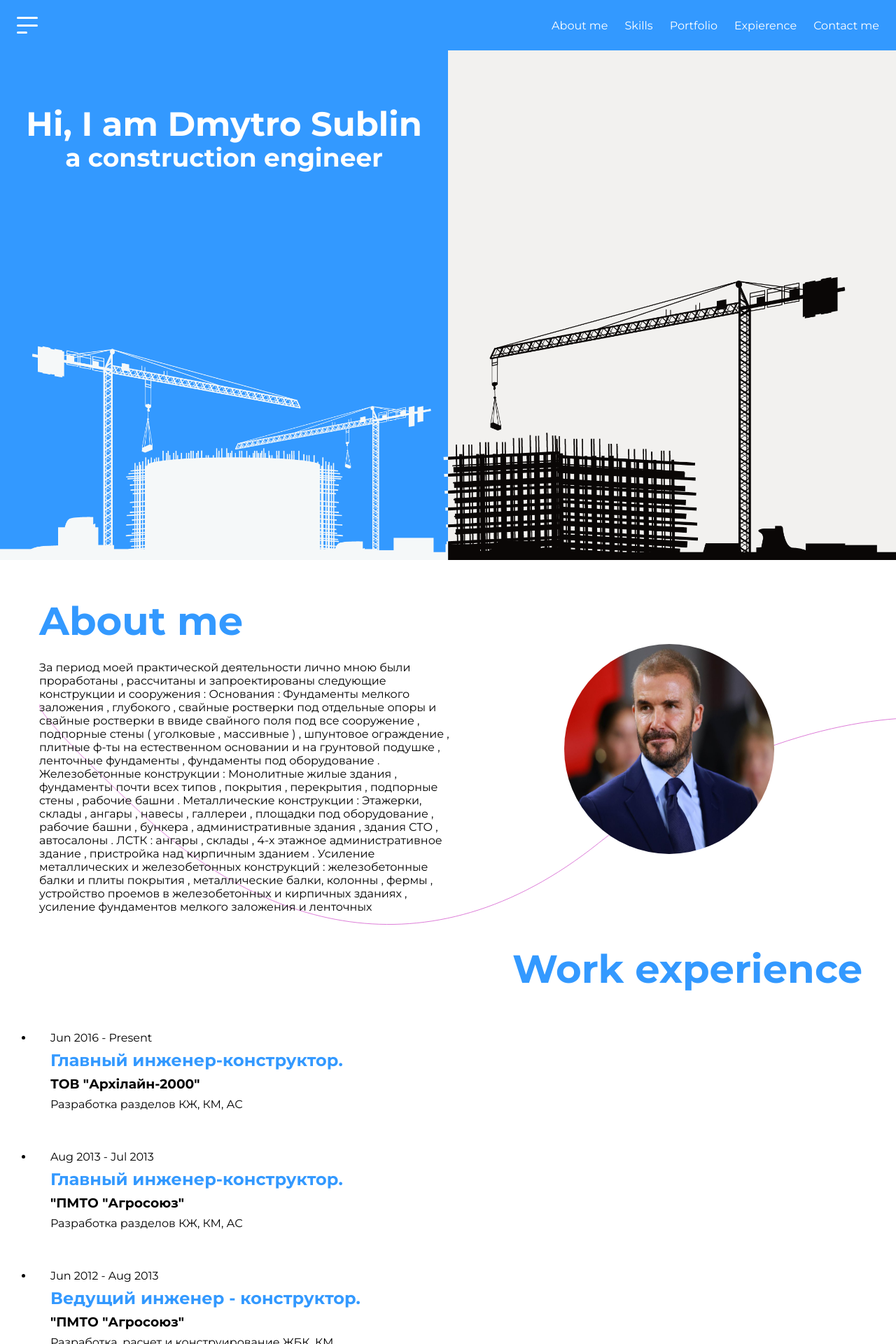
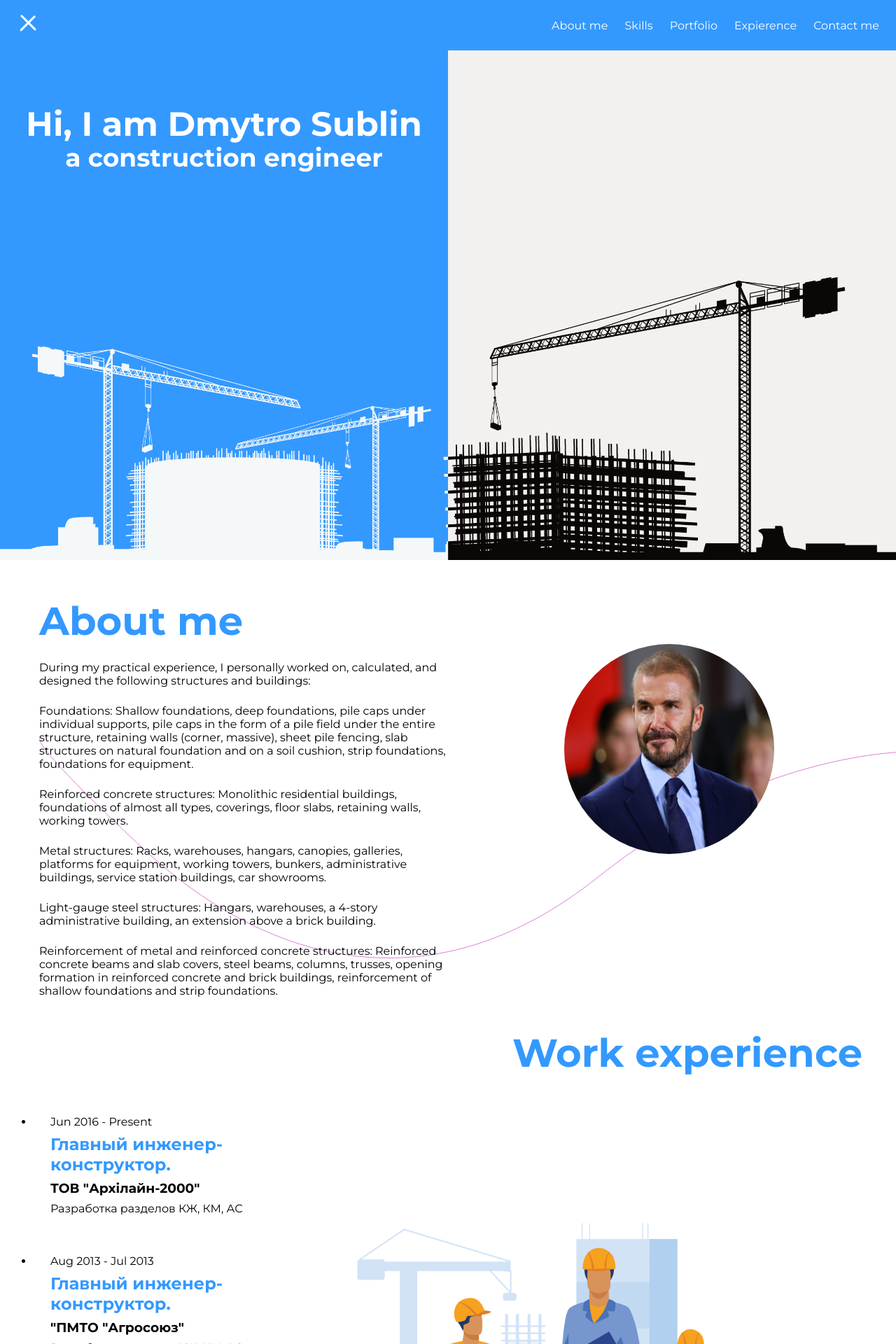
Before and after one commit to vladyslavZinchenko77/dsablin-engineer, a React (Vite) app: page / in a window 1280 px wide. Shown: the top 1920 px of the page at 70% size. Built offline with nearby package versions, Linux system fonts and the light colour scheme.

Commit message:
some refactoring code

```diff
--- a/src/App.tsx
+++ b/src/App.tsx
@@ -5,6 +5,7 @@ import About from './components/ui/About/About';
 import Experience from './components/ui/Experience/Experience';
 import Portfolio from './components/ui/Portfolio/Portfolio';
 import Skills from './components/ui/Skills/Skills';
+import Contacts from './components/ui/Contacts/Contacts';
 
 function App() {
   return (
@@ -15,6 +16,7 @@ function App() {
       <Experience />
       <Skills />
       <Portfolio />
+      <Contacts />
       <Footer />
     </>
   );
--- a/src/components/common/BurgerMenuIcon/BurgerMenuIcon.scss
+++ b/src/components/common/BurgerMenuIcon/BurgerMenuIcon.scss
@@ -12,11 +12,13 @@
         height: 3px;
         background-color: #fff;
         border-radius: 10px;
+        transition: 0.4s;
     }
     .burger-icon__second{
         height: 3px;
         background-color: #fff;
         border-radius: 10px;
+        transition: 0.4s;
     }
     .burger-icon__third{
         height: 3px;
@@ -32,3 +34,36 @@
         }
     }
 }
+
+
+
+
+
+.burger-icon-open{
+  width: 30px;
+  height: 24px;
+  display: flex;
+  justify-content: space-between;
+  flex-direction: column;
+  background-color: $main-blue;
+  cursor: pointer;
+  .burger-icon__firtst{
+      height: 3px;
+      background-color: #fff;
+      border-radius: 10px;
+      transform: rotate(-45deg) translate(-5px, 6px);
+      transition: 0.4s;
+  }
+  .burger-icon__second{
+      height: 3px;
+      background-color: #fff;
+      border-radius: 10px;
+      transform: rotate(45deg) translate(-9px, -11px);
+      transition: 0.4s;
+  }
+  .burger-icon__third{
+     display: none;
+     transition: 0.4s;
+  }
+
+}
--- a/src/components/common/BurgerMenuIcon/BurgerMenuIcon.tsx
+++ b/src/components/common/BurgerMenuIcon/BurgerMenuIcon.tsx
@@ -1,8 +1,17 @@
+import { FC } from 'react';
 import './BurgerMenuIcon.scss';
 
-const BurgerMenuIcon = () => {
+interface BurgerMenuIcon {
+  open: boolean;
+  onClick: () => void;
+}
+
+const BurgerMenuIcon: FC<BurgerMenuIcon> = ({ open, onClick }) => {
   return (
-    <div className="burger-icon">
+    <div
+      onClick={onClick}
+      className={open ? 'burger-icon-open' : 'burger-icon'}
+    >
       <div className="burger-icon__firtst"></div>
       <div className="burger-icon__second"></div>
       <div className="burger-icon__third"></div>
--- a/src/components/ui/About/About.tsx
+++ b/src/components/ui/About/About.tsx
@@ -9,24 +9,36 @@ const About = () => {
       <div className="about__content">
         <div className="about__text-block">
           <p className="about__text-block--text">
-            За период моей практической деятельности лично мною были проработаны
-            , рассчитаны и запроектированы следующие конструкции и сооружения :
-            Основания : Фундаменты мелкого заложения , глубокого , свайные
-            ростверки под отдельные опоры и свайные ростверки в ввиде свайного
-            поля под все сооружение , подпорные стены ( уголковые , массивные )
-            , шпунтовое ограждение , плитные ф-ты на естественном основании и на
-            грунтовой подушке , ленточные фундаменты , фундаменты под
-            оборудование . Железобетонные конструкции : Монолитные жилые здания
-            , фундаменты почти всех типов , покрытия , перекрытия , подпорные
-            стены , рабочие башни . Металлические конструкции : Этажерки, склады
-            , ангары , навесы , галлереи , площадки под оборудование , рабочие
-            башни , бункера , административные здания , здания СТО , автосалоны
-            . ЛСТК : ангары , склады , 4-х этажное административное здание ,
-            пристройка над кирпичным зданием . Усиление металлических и
-            железобетонных конструкций : железобетонные балки и плиты покрытия ,
-            металлические балки, колонны , фермы , устройство проемов в
-            железобетонных и кирпичных зданиях , усиление фундаментов мелкого
-            заложения и ленточных
+            During my practical experience, I personally worked on, calculated,
+            and designed the following structures and buildings:
+          </p>
+          <p className="about__text-block--text">
+            Foundations: Shallow foundations, deep foundations, pile caps under
+            individual supports, pile caps in the form of a pile field under the
+            entire structure, retaining walls (corner, massive), sheet pile
+            fencing, slab structures on natural foundation and on a soil
+            cushion, strip foundations, foundations for equipment.
+          </p>
+          <p className="about__text-block--text">
+            Reinforced concrete structures: Monolithic residential buildings,
+            foundations of almost all types, coverings, floor slabs, retaining
+            walls, working towers.
+          </p>
+          <p className="about__text-block--text">
+            Metal structures: Racks, warehouses, hangars, canopies, galleries,
+            platforms for equipment, working towers, bunkers, administrative
+            buildings, service station buildings, car showrooms.
+          </p>
+          <p className="about__text-block--text">
+            Light-gauge steel structures: Hangars, warehouses, a 4-story
+            administrative building, an extension above a brick building.
+          </p>
+          <p className="about__text-block--text">
+            Reinforcement of metal and reinforced concrete structures:
+            Reinforced concrete beams and slab covers, steel beams, columns,
+            trusses, opening formation in reinforced concrete and brick
+            buildings, reinforcement of shallow foundations and strip
+            foundations.
           </p>
         </div>
         <div className="about__photo-block">
--- /dev/null
+++ b/src/components/ui/Contacts/Contacts.scss
@@ -0,0 +1,13 @@
+@import "../../../styles/viriables.scss";
+
+.contacts{
+    margin: 48px 0 0 0;
+    padding: 154px 154px;
+    background-color: $main-blue;
+    .contacts__title{
+        text-align: center;
+        font-weight: normal;
+        font-size: 48px;
+        color: #fff;
+    }
+}
--- a/src/components/ui/Contacts/Contacts.tsx
+++ b/src/components/ui/Contacts/Contacts.tsx
@@ -1,10 +1,12 @@
+import './Contacts.scss';
+
 const Contacts = () => {
   return (
-    <div>
-      <h2>
+    <section className="contacts">
+      <h2 className="contacts__title">
         More information? <br /> Contact me.
       </h2>
-    </div>
+    </section>
   );
 };
 
--- a/src/components/ui/Experience/Experience.scss
+++ b/src/components/ui/Experience/Experience.scss
@@ -10,6 +10,15 @@
         line-height: 114%;
         text-align: right;
         padding: 0 24px;
+    }
+    .experience__content{
+        display: flex;
+        justify-content: space-between;
+        align-items: center;
+        & img{
+            max-width: 800px;
+            height: auto;
+        }
     }
 }
 
--- a/src/components/ui/Experience/Experience.tsx
+++ b/src/components/ui/Experience/Experience.tsx
@@ -1,5 +1,5 @@
 import ButtonMain from '../../common/ButtonMain/ButtonMain';
-
+import teamwork from '../../../assets/img/workers.png';
 import './Experience.scss';
 
 const experienceData = [
@@ -33,16 +33,23 @@ const Experience = () => {
   return (
     <section className="experience">
       <h2 className="experience__title">Work experience</h2>
+      <div className="experience__content">
         <ul className="experience__works">
           {experienceData.map((item, index) => (
             <li key={index} className="experience__works-item">
               <p className="experience__works-item-period">{item.period}</p>
               <h2 className="experience__works-position">{item.position}</h2>
               <h3 className="experience__works-company">{item.company}</h3>
-            <p className="experience__works-description">{item.description}</p>
+              <p className="experience__works-description">
+                {item.description}
+              </p>
             </li>
           ))}
         </ul>
+        <div style={{ display: 'flex', justifyContent: 'center' }}>
+          <img src={teamwork} alt="teamwork" />
+        </div>
+      </div>
       <div
         style={{ display: 'flex', justifyContent: 'center', marginTop: '24px' }}
       >
--- /dev/null
+++ b/src/components/ui/Footer/Footer.scss
@@ -0,0 +1,18 @@
+.footer{
+    display: flex;
+    justify-content: space-between;
+    padding: 24px;
+    background-color: #F2F1EF;
+    .footer__connect{
+        display: flex;
+        flex-direction: column;
+    }
+    .footer__contacts{
+        display: flex;
+        flex-direction: column;
+    }
+    .footer__copyright{
+        display: flex;
+        flex-direction: column;
+    }
+}
--- a/src/components/ui/Footer/Footer.tsx
+++ b/src/components/ui/Footer/Footer.tsx
@@ -1,17 +1,23 @@
+import './Footer.scss';
+
 const Footer = () => {
   return (
-    <div>
-      <div>Connect with me MICHAEL TONG.</div>
-      <div>
+    <footer className="footer">
+      <div className="footer__connect">
+        <p>Connect with me </p>
+        <p>Dmytro Sublin.</p>
+      </div>
+      <div className="footer__contacts">
         <a href="tel:+380661009920">+38 066 100 9920 (telegram/viber)</a>
         <a href="mailto:dmutrosablin@gmail.com">dmutrosablin@gmail.com</a>
-        <a href="facebook"></a>
+        <a href="facebook.com"></a>
       </div>
-      <div>
-        © 2023 Sublin Dmytro engineer Design in Figma Build in React, Tailwind
-        CSS and Framer Motion
+      <div className="footer__copyright">
+        <p>© 2023 Sublin Dmytro engineer</p>
+        <p>Design in Figma Build in React, Tailwind</p>
+        <p>CSS and Framer Motion</p>
       </div>
-    </div>
+    </footer>
   );
 };
 
--- a/src/components/ui/Header/Header.tsx
+++ b/src/components/ui/Header/Header.tsx
@@ -1,10 +1,17 @@
 import BurgerMenuIcon from '../../common/BurgerMenuIcon/BurgerMenuIcon';
+import { useState } from 'react';
 import './Header.scss';
 
 const Header = () => {
+  const [open, setOpen] = useState(true);
   return (
     <header className="header">
-      <BurgerMenuIcon />
+      <BurgerMenuIcon
+        open={open}
+        onClick={() => {
+          setOpen(!open);
+        }}
+      />
       <nav>
         <ul className="header__nav">
           <li className="header__nav-item">
```
Also changed, not shown: src/assets/img/workers.png (added), 1 other file (tests, documents, lock files or other folders). Lines whose indentation alone changed are shown as unchanged.
